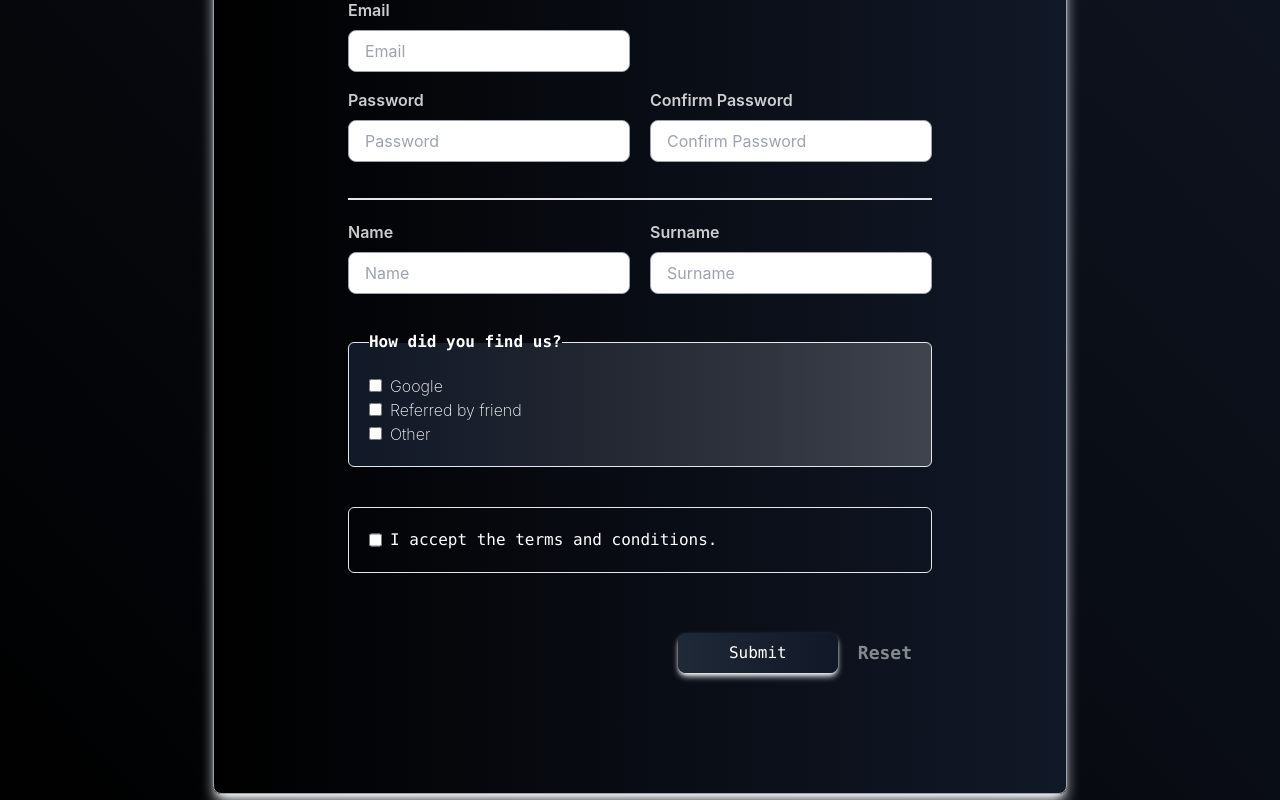
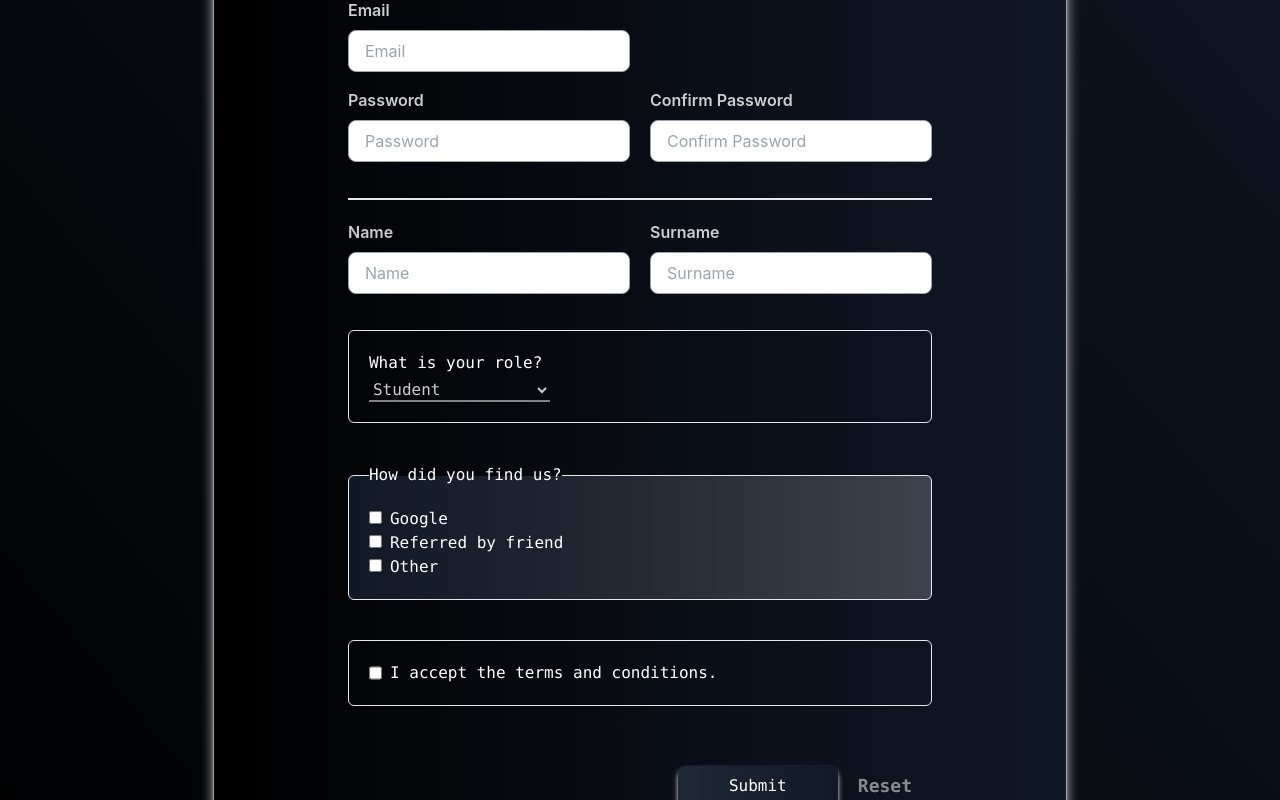
Before and after one commit to yamisagi/rs-form, a React app: page /complex-form in a window 1280 px wide. Shown: the part 549-1349 px from the top of the page. Built offline with nearby package versions, Linux system fonts and the light colour scheme; the HTML template or start-up script is replaced by a standard one.

Commit message:
feat: Add select box for role in ComplexForm component

```diff
--- a/src/App.css
+++ b/src/App.css
@@ -41,6 +41,9 @@ body {
   .input-box {
     @apply flex flex-col items-center md:items-start justify-center md:justify-start w-full;
   }
+  .select-box {
+    @apply flex flex-col items-start justify-start border p-5 w-full my-5 rounded-md text-base font-mono;
+  }
 }
 
 @layer utilities {
@@ -71,9 +74,12 @@ body {
     @apply animate-slide-down transition-all duration-500 ease-in-out;
   }
   .fieldset-form {
-    @apply border w-full my-5 rounded-md p-5 text-base font-semibold;
+    @apply border w-full my-5 rounded-md p-5 text-base font-mono;
     @apply bg-gradient-to-l from-white/20 to-gray-900 bg-opacity-30 text-white;
     @apply flex flex-col;
     @apply items-start justify-start;
   }
+  .select-form {
+    @apply bg-transparent text-white text-opacity-80 border-b-2 border-white border-opacity-50 w-1/3 mt-1;
+  }
 }
--- a/src/components/ComplexForm.tsx
+++ b/src/components/ComplexForm.tsx
@@ -73,6 +73,26 @@ const ComplexForm = () => {
               placeholder='Surname'
             />
           </div>
+        </div>
+        <div
+          className='select-box'
+          role='group'
+        >
+          <label
+            htmlFor='role'
+            className='text-left text-white text-base font-mono'
+          >
+            What is your role?
+          </label>
+          <select
+            name='role'
+            id='role'
+            className='select-form'
+          >
+            <option value='student'>Student</option>
+            <option value='teacher'>Teacher</option>
+            <option value='admin'>Admin</option>
+          </select>
         </div>
         <fieldset className='fieldset-form'>
           <legend className='text-left text-base font-mono'>
```
